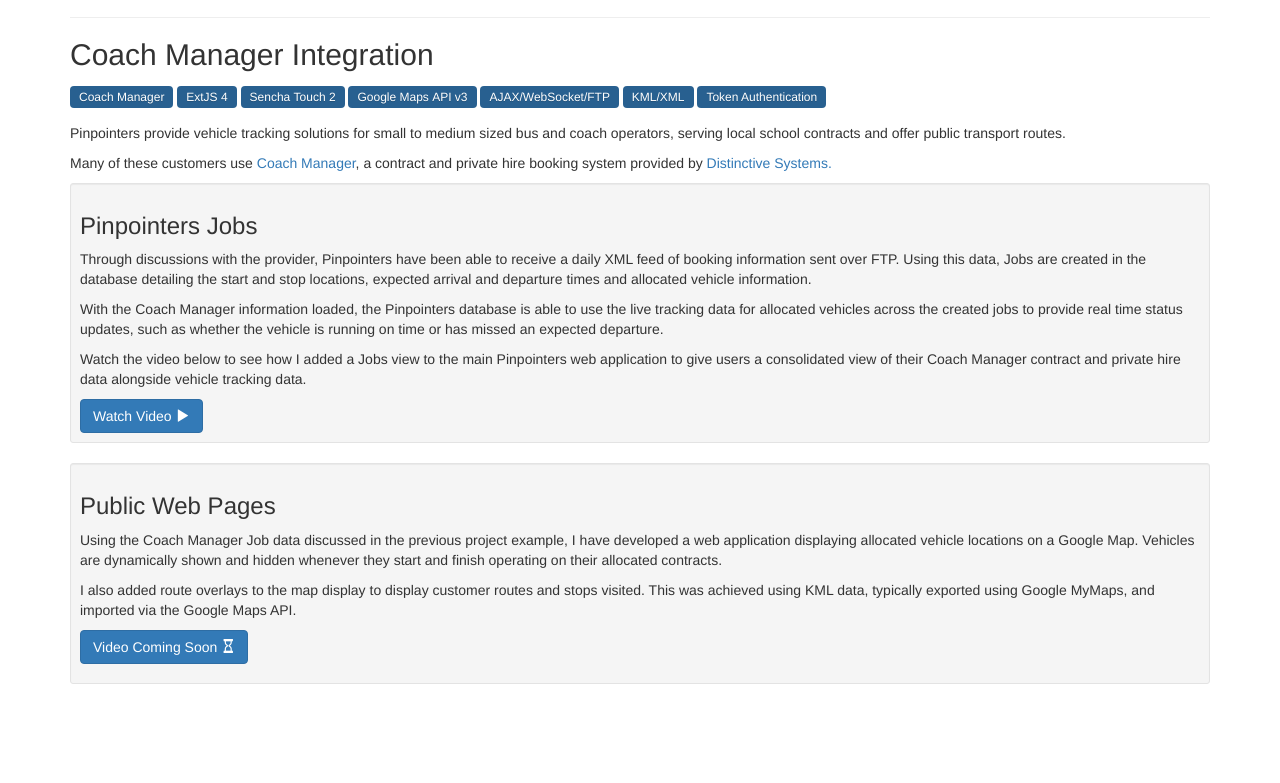
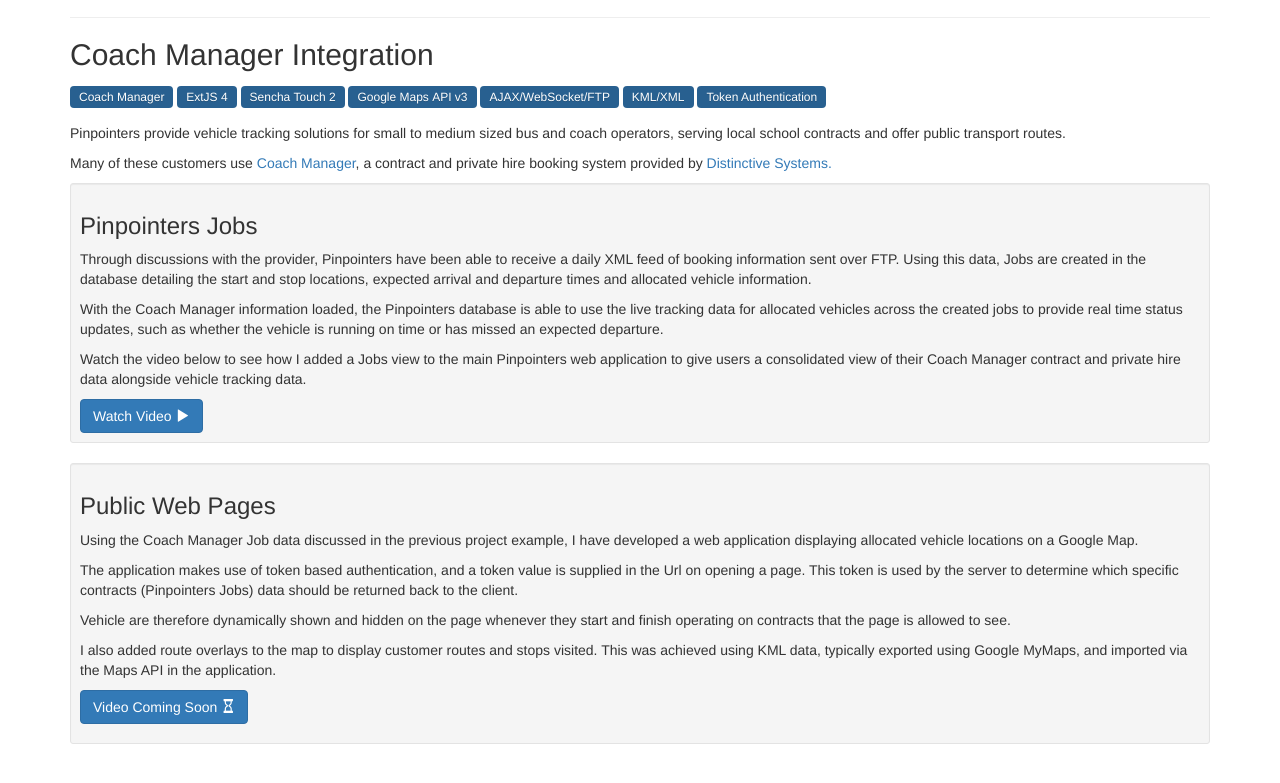
Before and after one commit to parky128/parky128.github.io, a plain HTML site: page projects.html in a window 1280 px wide. Shown: the part 1199-1982 px from the top of the page. Before the commit the page ends 1923 px from the top, so only its background shows below. Drawn offline with nearby package versions, Linux system fonts and the light colour scheme.

```diff
--- a/projects.html
+++ b/projects.html
@@ -19,7 +19,7 @@
                     <span class="icon-bar"></span>
                     <span class="icon-bar"></span>
                 </button>
-                <a class="navbar-brand" href="/">Rob Parker | Web Developer</a>
+                <a class="navbar-brand" href="/">Rob Parker | Front End Developer</a>
             </div>
             <div id="navbar" class="collapse navbar-collapse">
                 <ul class="nav navbar-nav pull-right">
@@ -101,8 +101,10 @@
 		</div>
 		<div class="well well-sm">
 			<h3>Public Web Pages</h3>
-			<p>Using the Coach Manager Job data discussed in the previous project example, I have developed a web application displaying allocated vehicle locations on a Google Map. Vehicles are dynamically shown and hidden whenever they start and finish operating on their allocated contracts.</p>
-			<p>I also added route overlays to the map display to display customer routes and stops visited. This was achieved using KML data, typically exported using Google MyMaps, and imported via the Google Maps API.<p/>
+			<p>Using the Coach Manager Job data discussed in the previous project example, I have developed a web application displaying allocated vehicle locations on a Google Map.</p>
+			<p>The application makes use of token based authentication, and a token value is supplied in the Url on opening a page. This token is used by the server to determine which specific contracts (Pinpointers Jobs) data should be returned back to the client.</p>
+			<p>Vehicle are therefore dynamically shown and hidden on the page whenever they start and finish operating on contracts that the page is allowed to see.</p>
+			<p>I also added route overlays to the map to display customer routes and stops visited. This was achieved using KML data, typically exported using Google MyMaps, and imported via the Maps API in the application.<p/>
 			<!--<a class="btn btn-primary btn-small" href="#">Watch&nbsp;Video&nbsp;<span class="glyphicon glyphicon-play"></span></a>-->
 			<a class="btn btn-default btn-primary" href="#">Video&nbsp;Coming&nbsp;Soon&nbsp;<span class="glyphicon glyphicon-hourglass"></span></a>
 		</div>
```
Also changed, not shown: index.html (+3 -3 lines).
